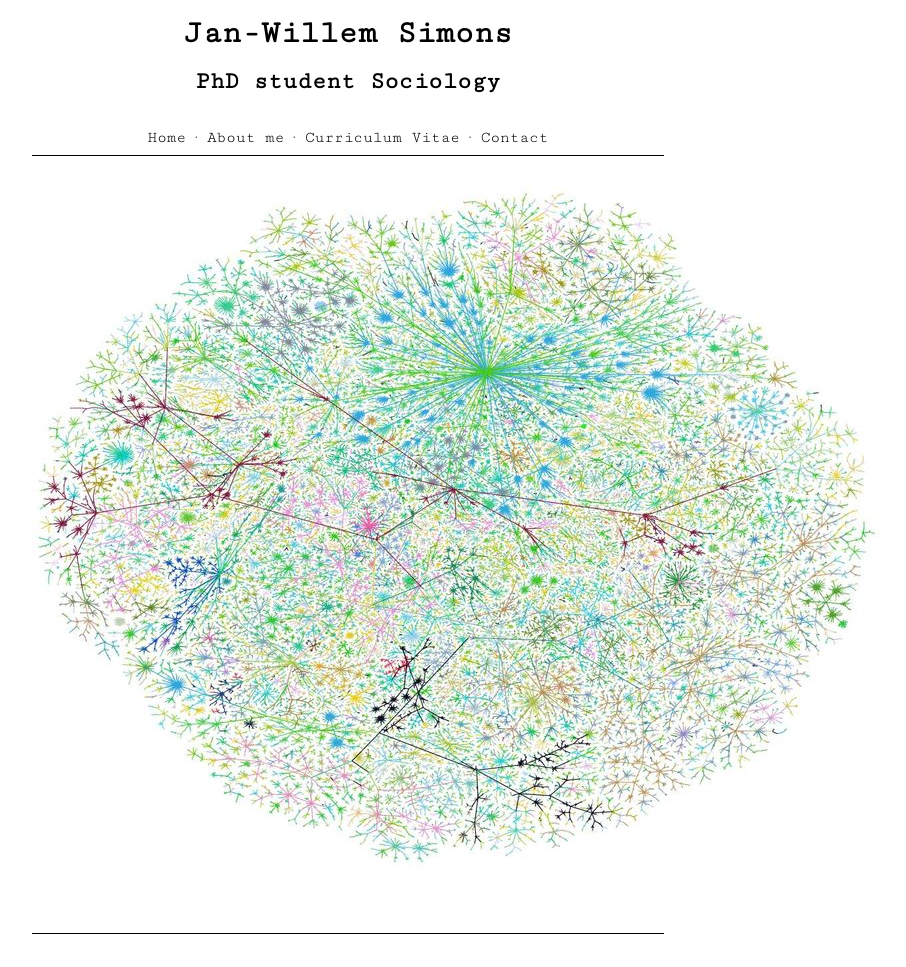
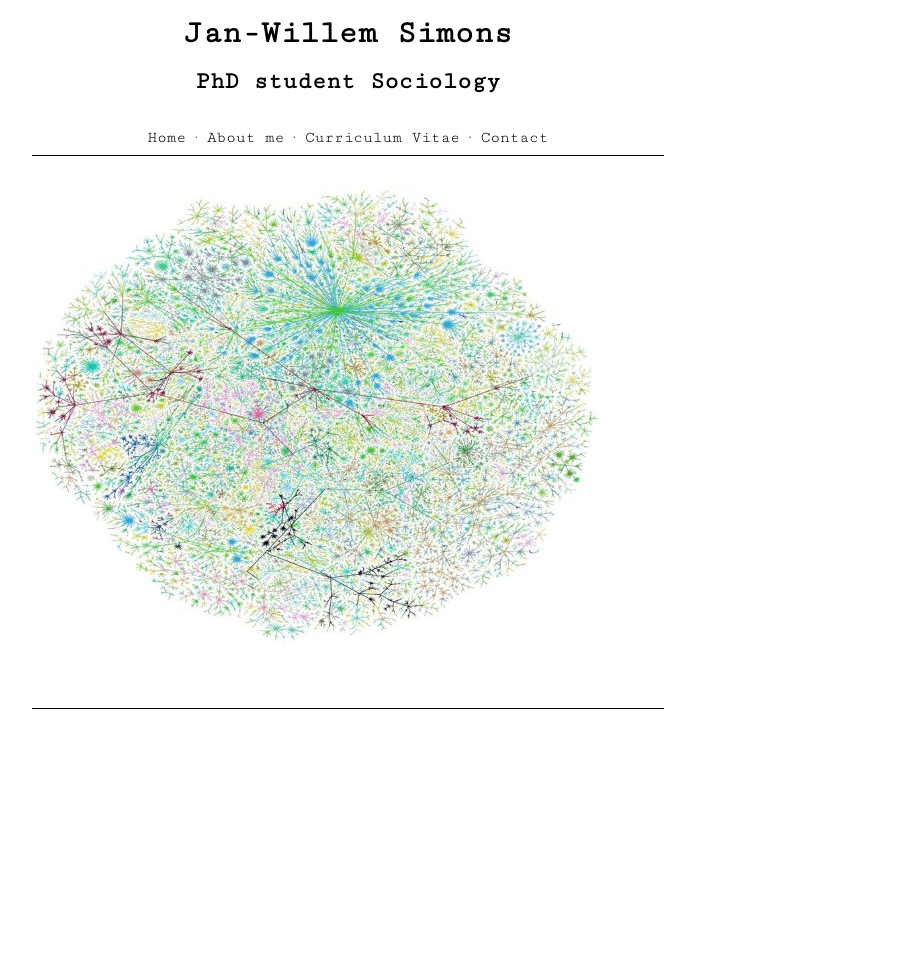
Before and after one commit to jwgsim/jwgsim.github.io, a Jekyll site: the page built from home.md, in a window 1280 px wide. Shown: the whole page, without its empty margins (292-1198 px from the left). Built offline with Jekyll 4.4.1, drawn with Linux system fonts in a browser that asks for light colours; after the commit the page ends 900 px from its top, so only the background shows below that.

Commit message:
Update home.md

```diff
--- a/home.md
+++ b/home.md
@@ -2,4 +2,4 @@
 layout: default
 title:
 ---
-<img src="/assets/css/internet map.jpg" class="center">
+<img src="/assets/css/home_image.jpg" class="center">
```
